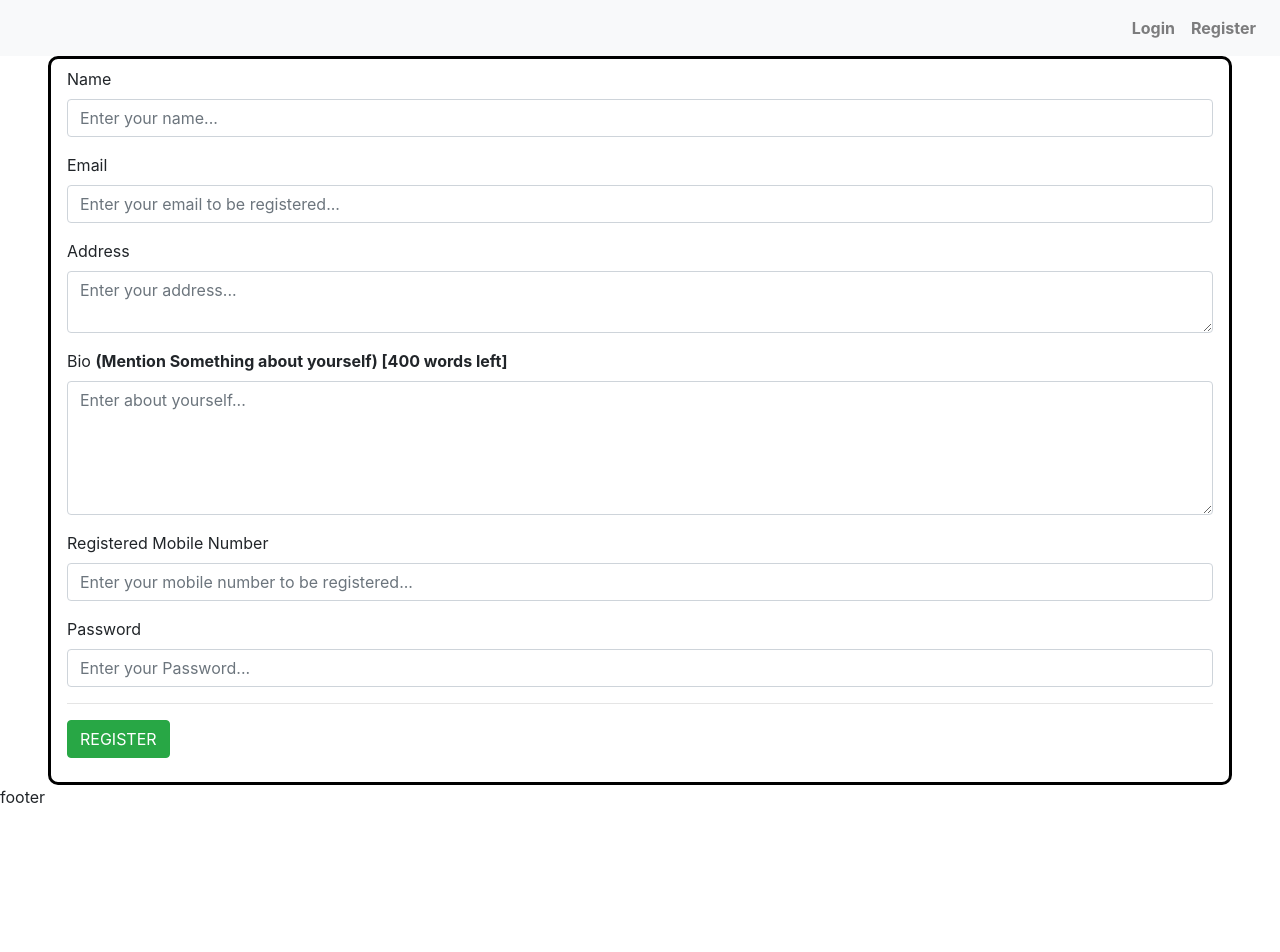
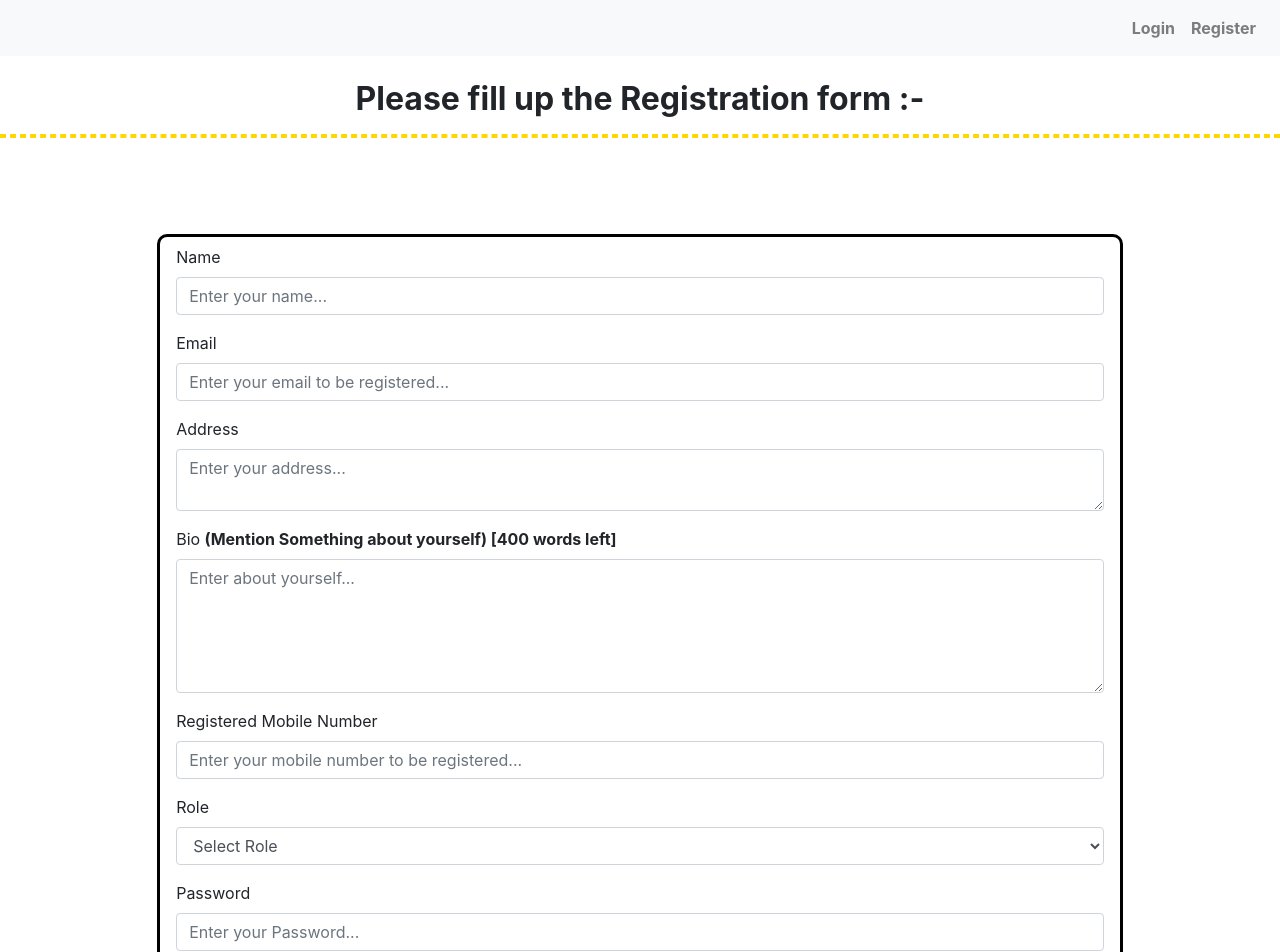
Before and after one commit to Anirban007-jpg/SEO-Blog-Nextjs, a Next.js app in the folder frontend/: page /signup in a window 1280 px wide. Shown: the top 952 px of the page. Before the commit the page ends 825 px from the top, so only its background shows below. Built offline with nearby package versions, Linux system fonts and the light colour scheme.

Commit message:
Closes #13

```diff
--- /dev/null
+++ b/frontend/actions/auth.js
@@ -0,0 +1,17 @@
+import fetch from 'isomorphic-fetch';
+import {API} from '../config';
+
+export const signup = (user) => {
+    return fetch(`${API}/signup`, {
+        method: 'POST',
+        headers: {
+            Accept: "application/json",
+            "Content-Type" : "application/json",
+            // Authorization: `Bearer ${token}`
+        },
+        body: JSON.stringify(user)
+    })
+    .then(response => {
+        return response.json();
+    }).catch(err => console.log(err))
+}
--- a/frontend/components/Layout.js
+++ b/frontend/components/Layout.js
@@ -5,7 +5,6 @@ const Layout = ({ children }) => {
         <React.Fragment>
             <Header />
             {children}
-            <p>footer</p>
         </React.Fragment>
     );
 };
--- a/frontend/components/auth/SignupComponent.js
+++ b/frontend/components/auth/SignupComponent.js
@@ -1,4 +1,5 @@
 import { useState } from "react";
+import { signup } from "../../actions/auth";
 
 const SignupComponent = () => {
 
@@ -13,21 +14,41 @@ const SignupComponent = () => {
         loading: false,
         message: '',
         error: '',
+        role: -1,
         showForm: true
     });
 
-    const {name,email,address,length,about,mobile_no,password,loading,message,error,showForm} = values;
+    const {name,email,address,length,about,mobile_no,password,role,loading,message,error,showForm} = values;
 
     const handleChange = (name) => e => {
-        setValues({...values, error: '', [name]: e.target.value});
+        if (name !== 'role'){
+             setValues({...values, error: '', [name]: e.target.value});
+        }else{
+            var r = parseInt(e.target.value);
+            setValues({...values, role: r});
+        }
     }
 
     const handleSubmit = (e) => {
         e.preventDefault();
+        setValues({...values, loading: true, error:''});
+        const user = {name,email,address,length,about,mobile_no,password,role};
+        signup(user)
+        .then(data =>{
+            if(data.error){
+                setValues({...values, error: data.error, loading:false});
+            }else {
+                setValues({...values, name: '',email: '',address: '',length: 400,about: '',mobile_no: '',role: -1, password: '',loading: false,message: data.message,error: '',showForm: false});
+            }
+        })
+
+
     }
 
-    //
-    // disable={length-about.length !== 0}
+    const showLoaing = () => loading ? <div className="Jumbotron">Loading..</div> : '';
+    const showError = () => error ? <div className="alert alert-danger">{error}</div> : '';
+    const showMessage = () => message ? <div className="alert alert-success">{message}</div> : '';
+
     const signupForm = () => {
         return (
             <form className="mr-5 ml-5 pt-2 pl-3 pr-3" style={{border: '3px solid black', borderRadius: '10px'}} onSubmit={handleSubmit} noValidate>
@@ -57,10 +78,20 @@ const SignupComponent = () => {
                     <input value={mobile_no} type="text" className="form-control" placeholder="Enter your mobile number to be registered..." onChange={handleChange('mobile_no')} />
                 </div>
                 <div className="form-group">
+                    <label>Role</label>
+                    <br/>
+                    <select value={role} type="Number" className="form-control" placeholder="Enter your role..." onChange={handleChange('role')}>
+                        <option value=''>Select Role</option>
+                        <option value='0'>Blogger</option>
+                        <option value='1'>Admin-Blogger</option>
+                    </select>
+                </div>
+                <div className="form-group">
                     <label>Password</label>
                     <br/>
                     <input value={password} type="password" className="form-control" placeholder="Enter your Password..." onChange={handleChange('password')} />
                 </div><hr />
+
                 <div className="pd-3">
                     <button className="btn btn-success">REGISTER</button>
                 </div><br/>
@@ -70,7 +101,13 @@ const SignupComponent = () => {
 
     return (
         <React.Fragment>
-            {signupForm()}
+            <br/>
+            {showError()}
+            {showMessage()}
+            {showLoaing()}
+            <br/>
+
+            {showForm && signupForm()}
         </React.Fragment>
     )
 }
--- a/frontend/package.json
+++ b/frontend/package.json
@@ -11,6 +11,7 @@
   "author": "",
   "license": "ISC",
   "dependencies": {
+    "isomorphic-fetch": "^3.0.0",
     "next": "^9.0.5",
     "react": "^16.9.0",
     "react-dom": "^16.9.0",
--- a/frontend/pages/signin.js
+++ b/frontend/pages/signin.js
@@ -4,7 +4,7 @@ import Layout from "../components/Layout";
 const Signin = () => {
     return (
         <Layout>
-            <h2>Signin page</h2>
+
         </Layout>
     );
 };
--- a/frontend/pages/signup.js
+++ b/frontend/pages/signup.js
@@ -5,7 +5,12 @@ import Layout from "../components/Layout";
 const Signup = () => {
     return (
         <Layout>
-            <SignupComponent />
+            <h2 className="text-center pt-4 pb-4"><strong>Please fill up the Registration form :-</strong><hr style={{border: '2px dashed gold'}}/></h2>
+            <div className="row">
+                <div className="col-md-10 offset-md-1">
+                    <SignupComponent />
+                </div>
+            </div>
         </Layout>
     );
 };
```
Also changed, not shown: 2 other files (tests, documents, lock files or other folders).
